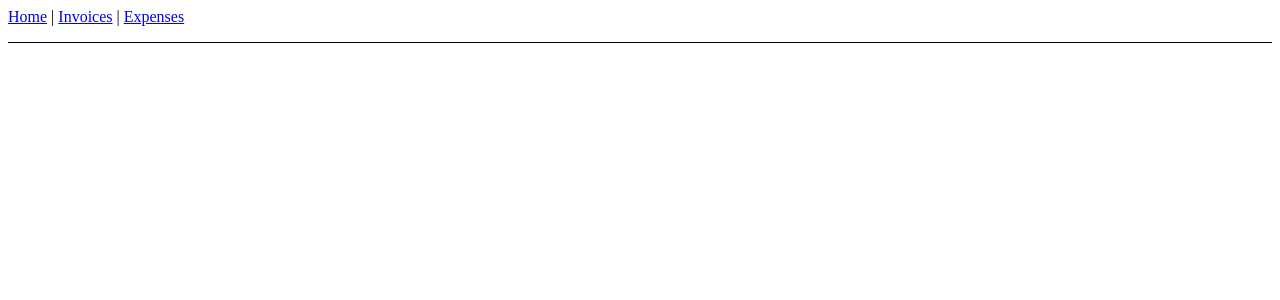
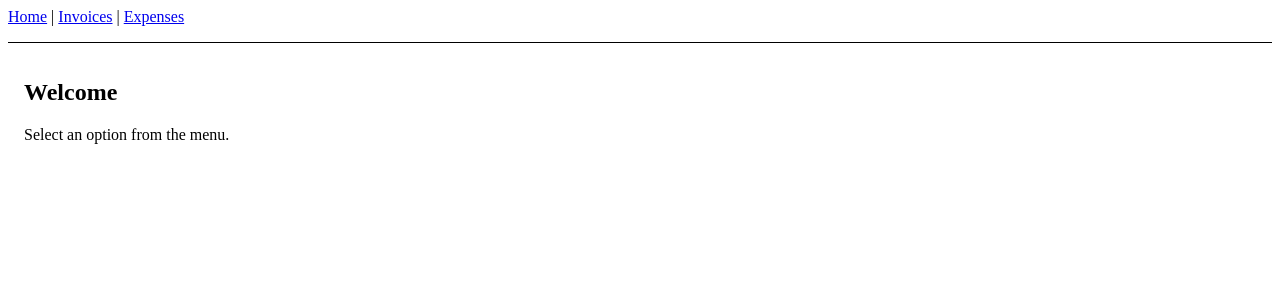
Before and after one commit to Ofice0313/tutorial-react-router-dom, a React (Vite) app in the folder react-router/: page / in a window 1280 px wide. Shown: the top 300 px of the page. Built offline with nearby package versions, Linux system fonts and the light colour scheme.

Commit message:
Index routes

```diff
--- a/react-router/src/main.tsx
+++ b/react-router/src/main.tsx
@@ -6,15 +6,25 @@ import Invoices from './routes/Invoices/index.tsx'
 import Expenses from './routes/Expenses/index.tsx'
 import NotFound from './routes/NotFound/index.tsx'
 import Invoice from './routes/Invoices/Invoice/index.tsx'
+import InvoiceIndex from './routes/Invoices/InvoiceIndex/index.tsx'
+import Welcome from './routes/Welcome/index.tsx'
 
 createRoot(document.getElementById('root')!).render(
   <StrictMode>
     <BrowserRouter>
       <Routes>
         <Route path="/" element={<App />} >
+          <Route
+            index
+            element={<Welcome />}
+          />
           <Route path='expenses' element={<Expenses />} />
           <Route path='invoices' element={<Invoices />} >
-            <Route path=":invoiceId" element={<Invoice/>} />
+            <Route
+              index
+              element={<InvoiceIndex />}
+            />
+            <Route path=":invoiceId" element={<Invoice />} />
           </Route>
           <Route
             path='*' element={<NotFound />}
--- /dev/null
+++ b/react-router/src/routes/Invoices/InvoiceIndex/index.tsx
@@ -0,0 +1,7 @@
+export default function InvoiceIndex() {
+  return (
+    <main style={{ padding: "1rem 0" }}>
+        <h2>Invoices</h2>
+    </main>
+  )
+}
--- /dev/null
+++ b/react-router/src/routes/Welcome/index.tsx
@@ -0,0 +1,8 @@
+export default function Welcome() {
+    return (
+        <main style={{ padding: "1rem" }}>
+            <h2>Welcome</h2>
+            <p>Select an option from the menu.</p>
+        </main>
+    );
+}
```
